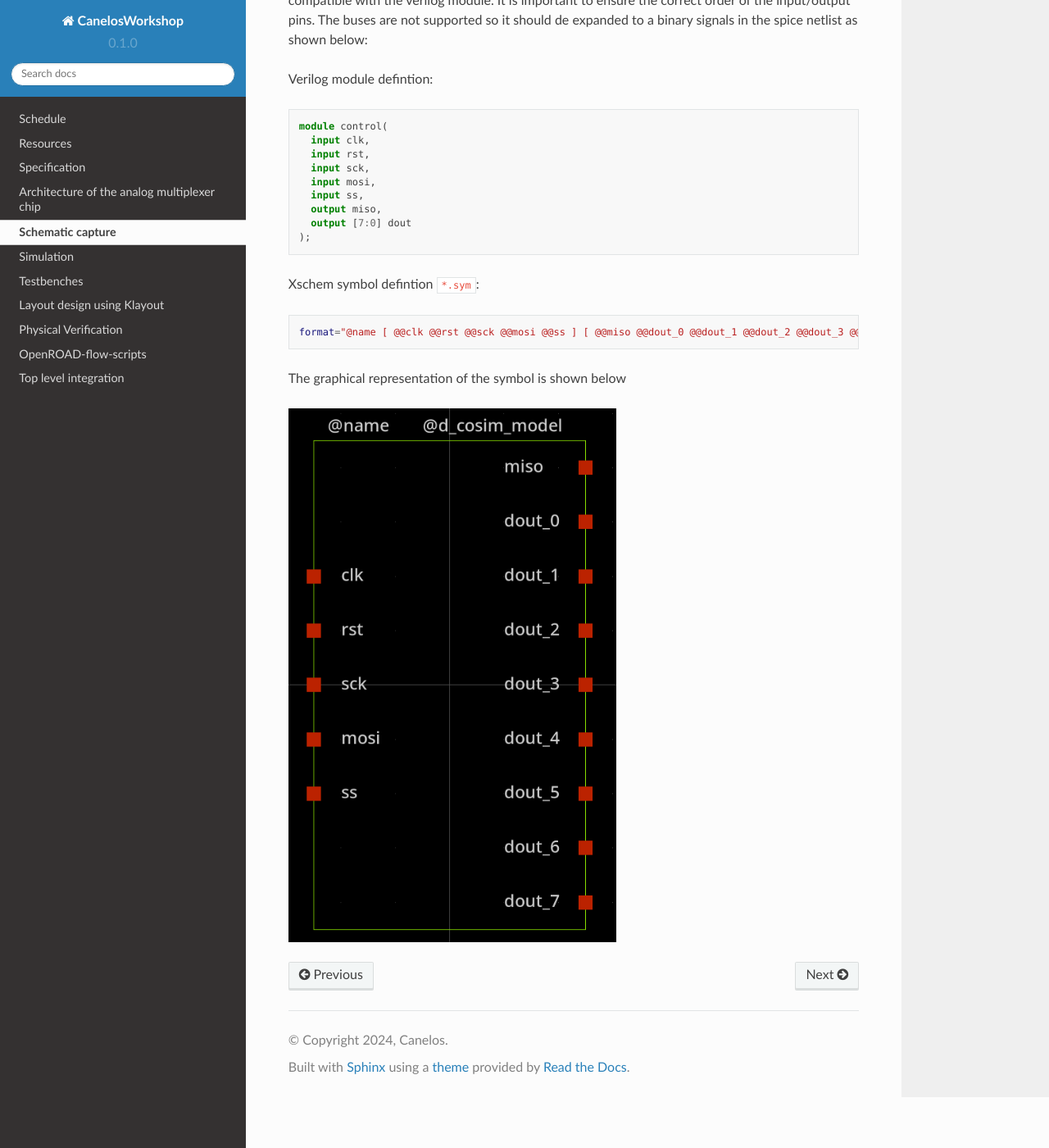
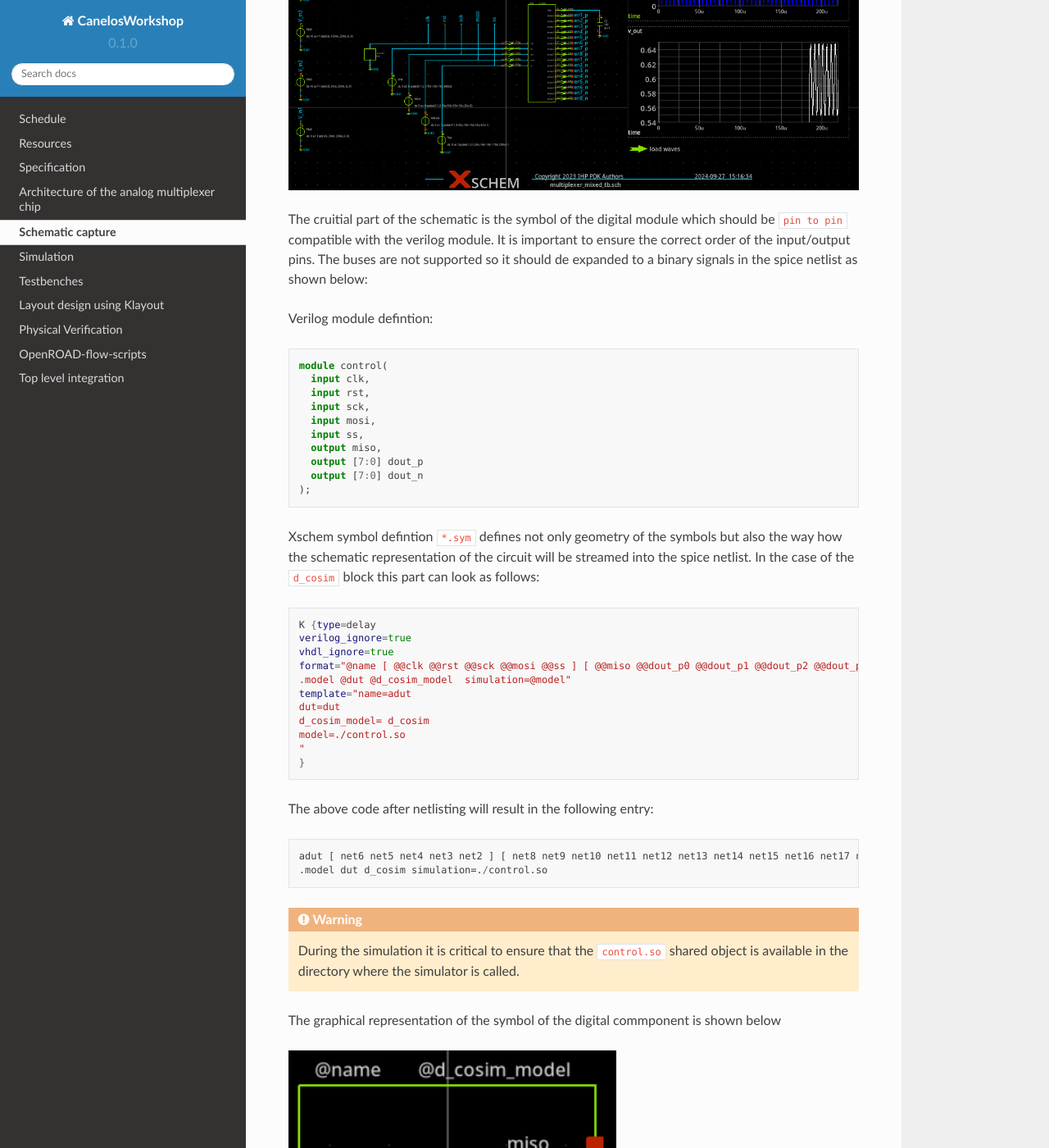
Before and after one commit to KrzysztofHerman/CanelosWorkshopIHP2024-docs, a Sphinx documentation site: the page built from docs/source/schematic.rst, in a window 1280 px wide and 1400 px high, scrolled down 658 px. Shown: the whole window at 82% size. Built offline with Sphinx 7.4.7 and the Read the Docs theme 2.0.0, drawn with Linux system fonts in a browser that asks for light colours; some of the changed text lies outside the part shown.

Commit message:
update
Signed-off-by: KrzysztofHerman <herman@ihp-microelectronics.com>

```diff
--- a/docs/source/resources.rst
+++ b/docs/source/resources.rst
@@ -1,9 +1,11 @@
 Resources
 ==========
 
-The PDK documentation can be found `here <https://ihp-open-pdk-docu.readthedocs.io/en/latest/workflow.html>`_.
+The PDK documentation can be found `IHP-docu <https://ihp-open-pdk-docu.readthedocs.io/en/latest>`_.
 
-The tools/docker image can be found `here <>`_.
+The tools/docker image can be found `UTFSM docker <https://github.com/ChipUSM/usm-vlsi-tools>`_.
+
+The project githibcan be found `AnalogMulitiplexer link <https://github.com/KrzysztofHerman/AnalogMux-Workshop/tree/main>`_.
 
 
 Datasheets of some analog multiplexers/switches
--- a/docs/source/schematic.rst
+++ b/docs/source/schematic.rst
@@ -1,13 +1,16 @@
 Schematic capture
 ==================
 
+The XSHEM schematic capture permits to draw a schematic diagram, setup the simulation and visualise the results.
+A testbench of the multiplexer circuit with an SPI interface can be found below:
 
-.. image:: _static/spitest_sch.png
+.. image:: _static/multiplexer_mixed_tb_sch.png
   :width: 800
   :alt: Alternative text
 
 
-The cruitial part of the schematic is the symbol of the digital module  which shoulf ``pin to pin`` compatible with the verilog module.
+
+The cruitial part of the schematic is the symbol of the digital module  which should be ``pin to pin`` compatible with the verilog module.
 It is important to ensure the correct order of the input/output pins. The buses are not supported so it should de expanded to a binary signals in the
 spice netlist as shown below:
 
@@ -22,19 +25,65 @@ Verilog module defintion:
     input mosi,
     input ss,
     output miso,
-    output [7:0] dout
+    output [7:0] dout_p
+    output [7:0] dout_n
   );
 
 
-Xschem symbol defintion ``*.sym``:
+Xschem symbol defintion ``*.sym`` defines not only geometry of the symbols but also the way how the schematic representation of the circuit will be streamed into the spice
+netlist. In the case of the ``d_cosim`` block this part can look as follows:
 
 
 .. code-block:: bash
 
-   format="@name [ @@clk @@rst @@sck @@mosi @@ss ] [ @@miso @@dout_0 @@dout_1 @@dout_2 @@dout_3 @@dout_4 @@dout_5 @@dout_6 @@dout_7  ] null @dut
+  K {type=delay
+  verilog_ignore=true
+  vhdl_ignore=true
+  format="@name [ @@clk @@rst @@sck @@mosi @@ss ] [ @@miso @@dout_p0 @@dout_p1 @@dout_p2 @@dout_p3 @@dout_p4 @@dout_p5 @@dout_p6 @@dout_p7  @@dout_n0 @@dout_n1 @@dout_n2 @@dout_n3 @@dout_n4 @@dout_n5 @@dout_n6 @@dout_n7 ] null @dut
+  .model @dut @d_cosim_model  simulation=@model"
+  template="name=adut
+  dut=dut
+  d_cosim_model= d_cosim
+  model=./control.so
+  "
+  }
 
-The graphical representation of the symbol is shown below
+The above code after netlisting will result in the following entry:
+
+
+.. code-block:: spice
+
+
+  adut [ net6 net5 net4 net3 net2 ] [ net8 net9 net10 net11 net12 net13 net14 net15 net16 net17 net18 net19 net20 net21 net22 net23 net24 ] null dut
+  .model dut d_cosim simulation=./control.so
+
+.. warning::
+
+  During the simulation it is critical to ensure that the ``control.so`` shared object is available in the directory where the simulator is called.
+
+
+The graphical representation of the symbol of the digital commponent is shown below
 
 .. image:: _static/spitest_sym.png
   :width: 400
   :alt: Alternative text
+
+Another important step is the interfacing. While all other components in ngspice simulation can be routed directly the routing of the singals
+crossing the analog-digital domains is made differently by using so called bridges. The bridges are component, which define
+the input and output levels of voltages to be represented as logic "1" and logic "0" and also define mapping of digital signals into analog voltages.
+As shown on the following figure the `adc` and `dac` bridges are connected to the digital module.
+
+.. image:: _static/bridges.png
+  :width: 400
+  :alt: Alternative text
+
+The following spice code defines these modules:
+
+.. code-block:: spice
+
+  A17 [ clk ] [ net6 ] adc1
+  .model adc1 adc_bridge in_low=0.2 in_high=1.0
+  A6 [ net9 ] [ en6_p ] dac1
+  .model dac1 dac_bridge out_low=0.0 out_high=1.2
+
+As shown the bridges use the following template ``InstanceName [ input ] [ output] ModelName``
--- a/docs/source/testbenches.rst
+++ b/docs/source/testbenches.rst
@@ -247,8 +247,8 @@ The charge injection was evaluated using the following setup:
   set color2=red
   set color3=blue
   set color4=green
-  hardcopy cinject1.svg v_out  title 'Output voltage' xlabel 'time' ylabel 'voltage'
-  hardcopy cinject2.svg en_p   title 'Control signal' xlabel 'time' ylabel 'voltage'
+  hardcopy cinject1.svg v_out  title "Output voltage" xlabel "time" ylabel "voltage"
+  hardcopy cinject2.svg en_p   title "Control signal" xlabel "time" ylabel "voltage"
   .endc
 
 The output signals are shown below:
```
Also changed, not shown: docs/source/analogiface.rst (+18 -3 lines), docs/source/digitaliface.rst (+30 -1 lines), docs/source/_static/bridges.png (added), docs/source/_static/mos_out1.png (added), docs/source/_static/mos_out2.png (added), docs/source/_static/multiplexer_mixed_tb_sch.png (added), docs/source/_static/spi_test_0x80.png (added), docs/source/_static/spitest_sym.png, 6 other files.
